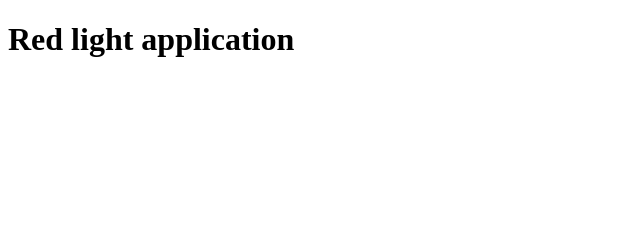
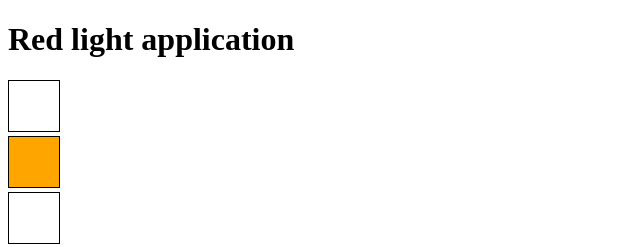
Before and after one commit to Sikawie/Web2, a plain HTML site: page exercices/module1/ex04/index.html in a window 1280 px wide. Shown: the whole page, without its empty margins (0-640 px from the left). Drawn offline with Linux system fonts and the light colour scheme.

Commit message:
jpige pas

```diff
--- a/exercices/module1/ex04/index.html
+++ b/exercices/module1/ex04/index.html
@@ -6,15 +6,21 @@
     <meta http-equiv="X-UA-Compatible" content="IE=edge" />
     <meta name="viewport" content="width=device-width, initial-scale=1.0" />
     <title>Red light</title>
+
 </head>
 
 <body>
     <h1>Red light application</h1>
     <div id="red-light">
-        <div class="red"></div><br />
-        <div class="orange"></div><br />
-        <div class="green"></div>
+        <div class="red" style="display: inline-block; min-width: 50px; min-height: 50px; border:1px solid black"></div>
+        <br />
+        <div class="orange" style="display: inline-block; min-width: 50px; min-height: 50px; border:1px solid black">
+        </div>
+        <br />
+        <div class="green" style="display: inline-block; min-width: 50px; min-height: 50px ; border:1px solid black">
+        </div>
     </div>
-    <script src="./index.js"></script> <!--RUNS WITH JAVASCRIPT-->
+    <script src="./index.js"></script>
 </body>
+
 </html>
--- a/exercices/module1/ex04/style.css
+++ /dev/null
@@ -1,20 +0,0 @@
-.red{
-    display: inline-block;
-    min-width: 50px;
-    min-height: 50px;
-    border:1px solid black;
-}
-
-.orange{
-    display: inline-block;
-    min-width: 50px;
-    min-height: 50px;
-    border:1px solid black;
-}
-
-.green{
-    display: inline-block;
-    min-width: 50px;
-    min-height: 50px;
-    border:1px solid black;
-}
```
Also changed, not shown: exercices/module1/ex04/index2459870.html (+2 -2 lines).
